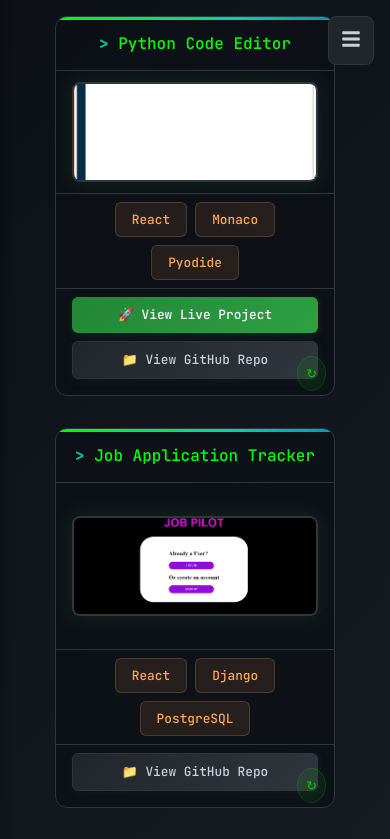
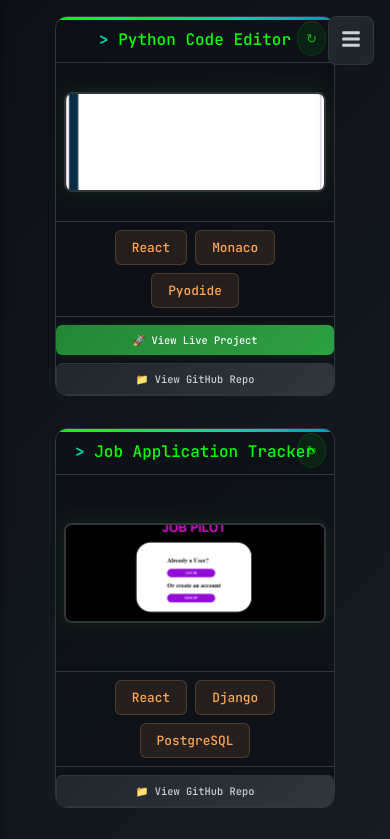
Before and after one commit to rdelagarza12/resume-portfolio, a React (Vite) app: page /resume-portfolio/Projects in a window 390 px wide. Shown: the top 839 px of the page. Built offline with nearby package versions, Linux system fonts and the light colour scheme.

Commit message:
Fixed project card layout

```diff
--- a/src/styles/Projects.css
+++ b/src/styles/Projects.css
@@ -89,7 +89,7 @@
 
 .project-card-back {
     transform: rotateY(180deg);
-    padding: 2rem;
+    padding: 1.5rem;
     justify-content: flex-start;
     box-sizing: border-box;
 }
@@ -129,14 +129,14 @@
     display: flex;
     align-items: center;
     justify-content: center;
-    padding: 1rem;
+    padding: 0.5rem;
     position: relative;
     min-height: 0;
 }
 
 .project-image {
     width: 100%;
-    max-height: 160px;
+    max-height: 180px;
     object-fit: cover;
     border-radius: 8px;
     border: 2px solid #30363d;
@@ -163,7 +163,7 @@
     justify-content: center;
     gap: 0.5rem;
     align-items: center;
-    padding: 1rem 1.5rem;
+    padding: 0.75rem 1rem;
     border-top: 1px solid #30363d;
     flex-shrink: 0;
 }
@@ -187,21 +187,22 @@
 
 .project-description {
     color: #c9d1d9;
-    line-height: 1.6;
-    font-size: 0.9rem;
+    line-height: 1.5;
+    font-size: 0.85rem;
     text-align: left;
     opacity: 0.9;
     flex: 1;
     overflow-y: auto;
     padding-right: 0.5rem;
-    max-height: calc(100% - 80px);
+    margin-bottom: 1rem;
+    min-height: 0;
 }
 
 .project-description h3 {
     color: #58a6ff;
     font-weight: 400;
-    margin-bottom: 1rem;
-    font-size: 1.1rem;
+    margin-bottom: 0.75rem;
+    font-size: 1rem;
 }
 
 .project-description h3::before {
@@ -210,7 +211,7 @@
 }
 
 .project-description p {
-    margin-bottom: 1rem;
+    margin-bottom: 0.75rem;
 }
 
 .project-description strong {
@@ -223,12 +224,13 @@
 }
 
 .project-links-container {
-    padding: 1rem 1.5rem 1.5rem 1.5rem;
+    padding: 0;
     border-top: 1px solid #30363d;
+    padding-top: 1rem;
     display: flex;
     justify-content: center;
     align-items: center;
-    gap: 0.75rem;
+    gap: 0.5rem;
     flex-wrap: wrap;
     flex-shrink: 0;
     margin-top: auto;
@@ -236,21 +238,25 @@
 
 .project-link-btn {
     border: none;
-    padding: 0.75rem 1.2rem;
+    padding: 0.6rem 0.5rem;
     border-radius: 6px;
     font-family: 'JetBrains Mono', monospace;
-    font-size: 0.85rem;
+    font-size: 0.7rem;
     font-weight: 500;
     cursor: pointer;
     transition: all 0.3s ease;
     text-decoration: none;
     display: flex;
     align-items: center;
-    gap: 0.5rem;
+    justify-content: center;
+    gap: 0.25rem;
     flex: 1;
-    min-width: 120px;
-    max-width: 140px;
-    justify-content: center;
+    min-width: 0;
+    max-width: none;
+    text-align: center;
+    overflow: hidden;
+    text-overflow: ellipsis;
+    white-space: nowrap;
 }
 
 .live-project-btn {
@@ -285,7 +291,7 @@
 
 .flip-indicator {
     position: absolute;
-    bottom: 0.5rem;
+    top: 0.5rem;
     right: 1rem;
     background: rgba(0, 255, 0, 0.1);
     color: #00ff00;
@@ -354,7 +360,7 @@
     }
 
     .project-card-back {
-        padding: 1.5rem;
+        padding: 1.25rem;
     }
 
     .project-title {
@@ -363,7 +369,7 @@
     }
 
     .project-image {
-        max-height: 120px;
+        max-height: 140px;
     }
 
     .tools-container {
@@ -371,15 +377,20 @@
     }
 
     .project-links-container {
-        padding: 0.75rem 1rem 1rem 1rem;
+        padding-top: 0.75rem;
         gap: 0.5rem;
     }
 
     .project-link-btn {
+        font-size: 0.65rem;
+        padding: 0.5rem 0.4rem;
+        min-width: 0;
+        gap: 0.2rem;
+    }
+
+    .project-description {
         font-size: 0.8rem;
-        padding: 0.6rem 1rem;
-        min-width: 100px;
-        max-width: 120px;
+        line-height: 1.4;
     }
 }
 
@@ -389,8 +400,13 @@
         height: 380px;
     }
 
+    .project-card-back {
+        padding: 1rem;
+    }
+
     .project-title {
         font-size: 1rem;
+        padding: 0.75rem;
     }
 
     .project-image {
@@ -402,7 +418,7 @@
     }
 
     .project-links-container {
-        padding: 0.5rem 1rem 1rem 1rem;
+        padding-top: 0.5rem;
         flex-direction: column;
         gap: 0.5rem;
     }
@@ -411,11 +427,20 @@
         flex: none;
         width: 100%;
         max-width: none;
+        font-size: 0.65rem;
+        padding: 0.5rem;
+        min-width: 0;
+        gap: 0.2rem;
     }
 
     .flip-indicator {
-        bottom: 0.25rem;
+        top: 0.25rem;
         right: 0.5rem;
+    }
+
+    .project-description {
+        font-size: 0.75rem;
+        line-height: 1.4;
     }
 }
 
```
